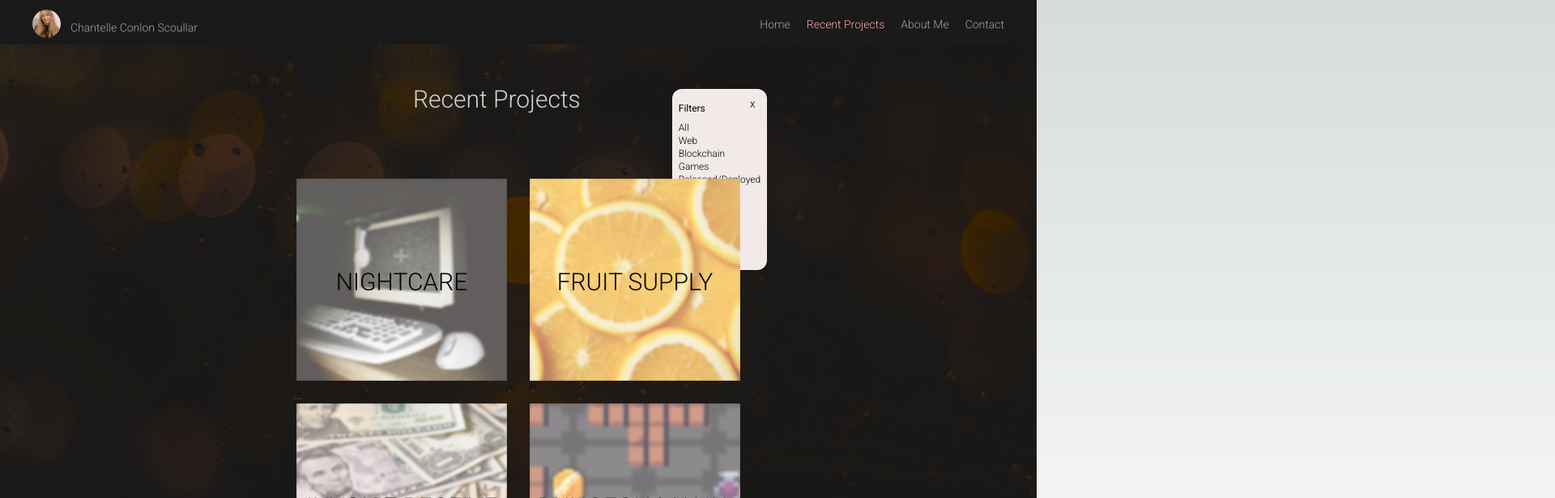
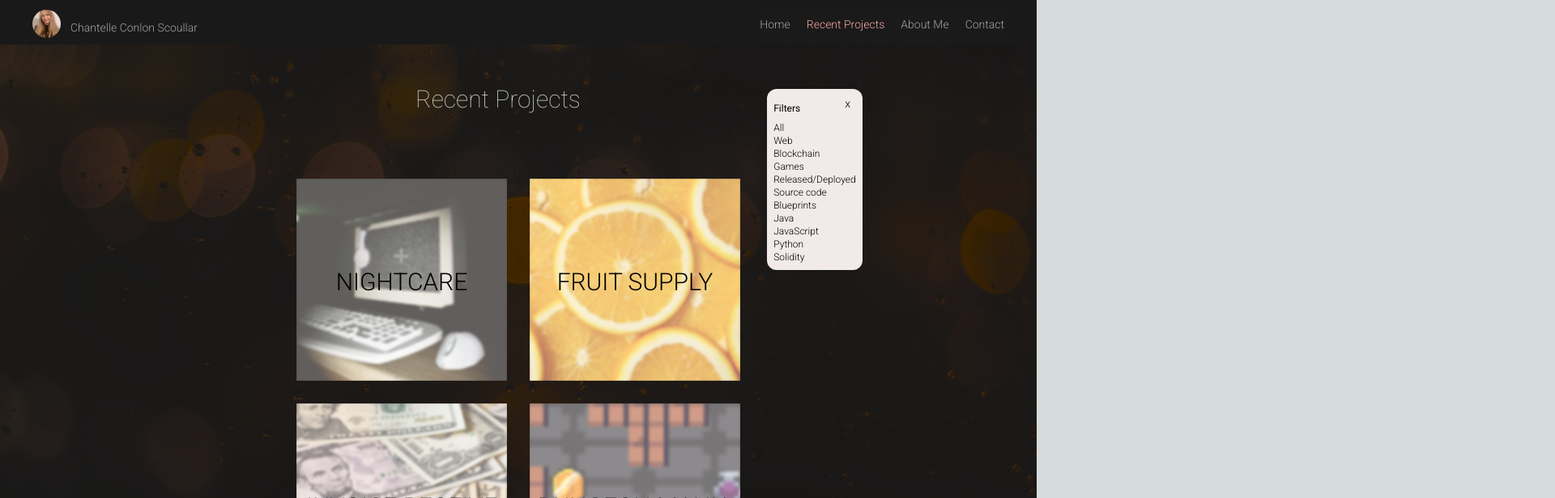
Before and after one commit to chanteCon/portfolioWebsite, a Next.js app in the folder website/: page /projects in a window 1280 px wide. Both pictures are taken after a click on the button "Filter". Shown: the top 616 px of the page at 81% size, 1920 px wide, since content can reach past the window. Built offline with nearby package versions, Linux system fonts and the light colour scheme.

Commit message:
fixed filters box not appearing on top

```diff
--- a/website/app/projects/page.js
+++ b/website/app/projects/page.js
@@ -24,26 +24,7 @@ export default function Projects() {
     <div className = "w-full flex justify-center pb-20">
       <div className = 'pt-20 h-screen lg:w-[60%] flex flex-col'>
         <div className = "w-[60%] flex justify-end">
-          <h1 className= "text-neutral-300 text-3xl mt-[25px]"> Recent Projects</h1>
-          <div className = "absolute sm:right-[26%] top-[110px] right-[10%]">
-            {
-              showFilters
-                ? <>
-                  <div
-                    className = "w-screen h-screen fixed top-0 left-0 absolute z-500"
-                    onClick = { () => setShowFilters(false) }
-                  ></div>
-                  <div className = "">
-                  <FiltersList
-                    filters = { filters }
-                    onClose = { () => setShowFilters(false) }
-                  />
-                  </div>
-                  </>
-                : <FilterBtn
-                  setFilterOn = {() => setShowFilters(true)}/>
-            }
-          </div>
+          <h1 className= "text-neutral-300 text-3xl mt-[25px] font-extralight"> Recent Projects</h1>
         </div>
         <div
           className = "pt-20 flex flex-wrap justify-center text-3xl text-center gap-7 pb-[30px]"
@@ -73,6 +54,25 @@ export default function Projects() {
             }
         </div>
       </div >
+      <div className = "absolute sm:right-[26%] top-[110px] right-[10%]">
+            {
+              showFilters
+                ? <>
+                  <div
+                    className = "w-screen h-screen fixed top-0 left-0 fixed z-500"
+                    onClick = { () => setShowFilters(false) }
+                  ></div>
+                  <div className = "absolute z-600">
+                  <FiltersList
+                    filters = { filters }
+                    onClose = { () => setShowFilters(false) }
+                  />
+                  </div>
+                  </>
+                : <FilterBtn
+                  setFilterOn = {() => setShowFilters(true)}/>
+            }
+          </div>
     </div>
   )
  }
```
